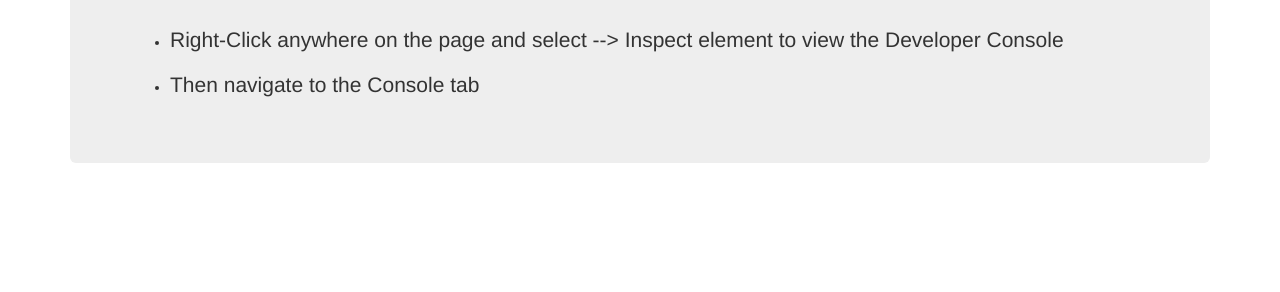
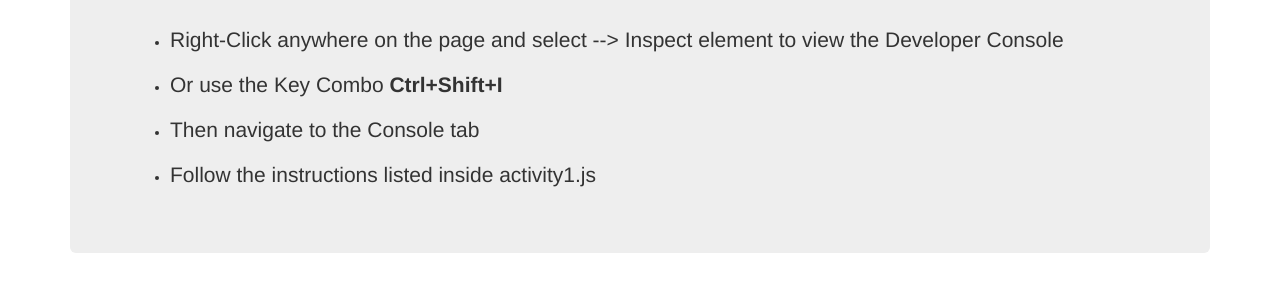
Before and after one commit to Jackevansevo/CodeFirstGirlsDemoCode, a plain HTML site: page IntroToWebDevelopment/Week4/activity1.html in a window 1280 px wide. Shown: the part 216-508 px from the top of the page. Drawn offline with nearby package versions, Linux system fonts and the light colour scheme.

Commit message:
Updated activity1 instructions

```diff
--- a/IntroToWebDevelopment/Week4/activity1.html
+++ b/IntroToWebDevelopment/Week4/activity1.html
@@ -24,7 +24,9 @@
                 <br>
                 <ul>
                     <li><p>Right-Click anywhere on the page and select --> Inspect element to view the Developer Console</p></li>
+                    <li><p>Or use the Key Combo <strong>Ctrl+Shift+I</strong></p></li>
                     <li><p>Then navigate to the Console tab</p></li>
+                    <li><p>Follow the instructions listed inside activity1.js</p></li>
                 </ul>
             </div>
         </div>
```
